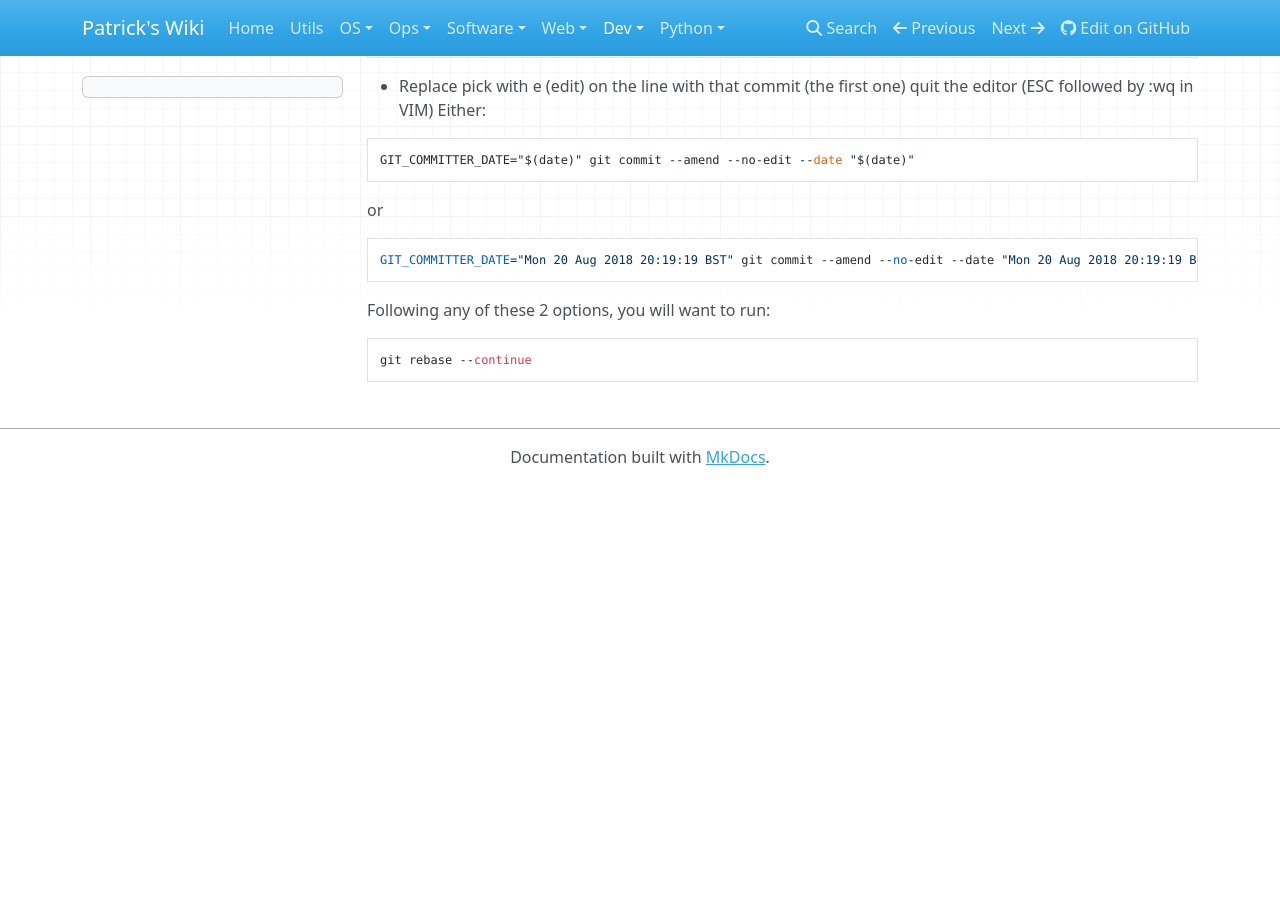
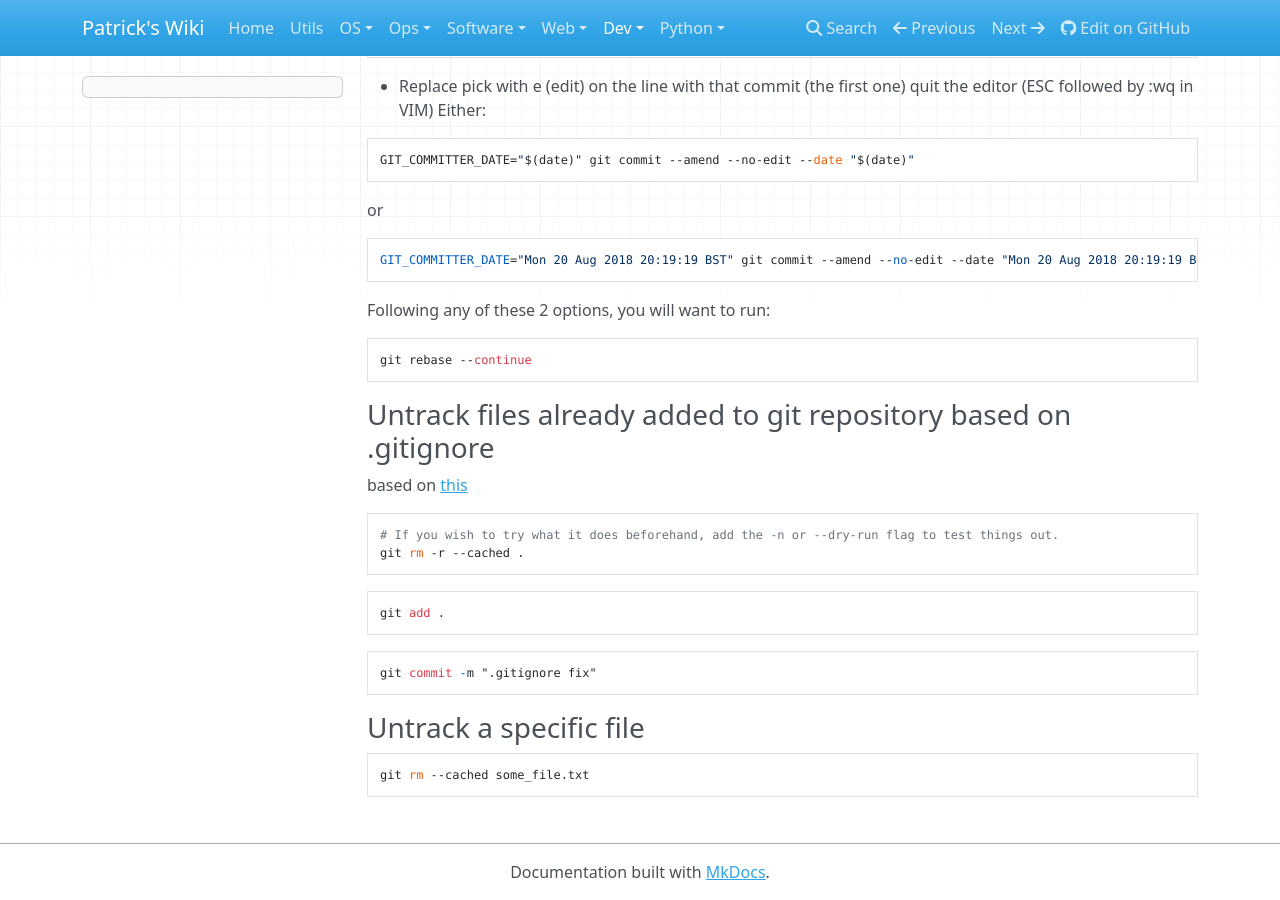
Before and after one commit to patsancu/wiki, an MkDocs documentation site: the page built from docs/dev/VCS/Git/Main.md, in a window 1280 px wide and 900 px high, scrolled down 7546 px. Built offline with MkDocs 1.6.1, drawn with Linux system fonts in a browser that asks for light colours; nearby versions of some CDN libraries; before the commit the page ends 8031 px from its top, so only the background shows below that.

Commit message:
git untrack files based on gitignore

````diff
--- a/docs/dev/VCS/Git/Main.md
+++ b/docs/dev/VCS/Git/Main.md
@@ -377,3 +377,20 @@ Following any of these 2 options, you will want to run:
 ```
 git rebase --continue
 ```
+
+### Untrack files already added to git repository based on .gitignore
+based on [this](https://web.archive.org/web/20191015080715/http://www.codeblocq.com/2016/01/Untrack-files-already-added-to-git-repository-based-on-gitignore/)
+```
+# If you wish to try what it does beforehand, add the -n or --dry-run flag to test things out.
+git rm -r --cached .
+```
+```
+git add .
+```
+```
+git commit -m ".gitignore fix"
+```
+### Untrack a specific file
+```
+git rm --cached some_file.txt
+```
````
